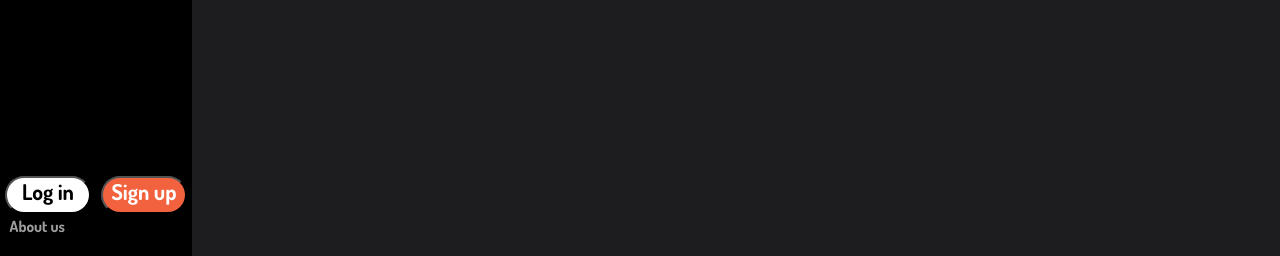
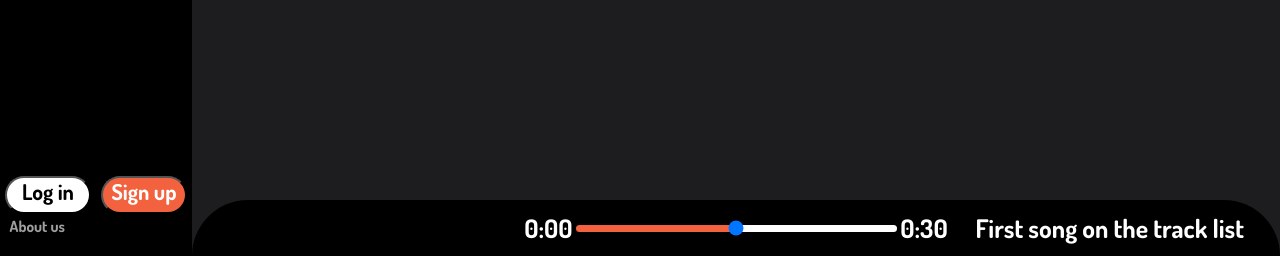
Before and after one commit to nKay83/Classic-Groove, a PHP site: page /index.php?page=index in a window 1280 px wide. Shown: the part 544-800 px from the top of the page. Run offline with PHP 8.4, Linux system fonts and the light colour scheme; some libraries are stand-ins or nearby versions.

Commit message:
create song control

```diff
--- a/src/compoment/productDetails.php
+++ b/src/compoment/productDetails.php
@@ -24,7 +24,7 @@
         <span>Favorite</span>
       </div>
     </div>
-    <h1 class="title">Trach list</h1>
+    <h1 class="title">Trach list"</h1>
     <div class="songs-container"></p>
       <p>A1 Get Off Of My Cloud</p>
       <p>A2The Last Time</p>
--- a/src/compoment/songControl.php
+++ b/src/compoment/songControl.php
@@ -0,0 +1,16 @@
+<div class="control-btn">
+  <i class="fa-solid fa-album-collection"></i>
+  <i class="fa-solid fa-heart"></i>
+  <i class="fa-solid fa-backward-step"></i>
+  <i class="fa-duotone fa-play"></i>
+  <i class="fa-solid fa-forward-step"></i>
+  <i class="fa-sharp fa-solid fa-volume"></i>
+</div>
+<div class="time-btn">
+  <span>0:00</span>
+  <input type="range" min="0" max="100" oninput="changeInputColorRange(this)">
+  <span>0:30</span>
+</div>
+<div class="note">
+  <span>First song on the track list</span>
+</div>
--- a/src/index.php
+++ b/src/index.php
@@ -13,6 +13,7 @@
   <link rel="stylesheet" href="style/mycart.css">
   <link rel="stylesheet" href="style/search.css" />
   <link rel="stylesheet" href="style/productDetails.css">
+  <link rel="stylesheet" href="style/songControl.css">
   <link rel="preconnect" href="https://fonts.googleapis.com">
   <link rel="preconnect" href="https://fonts.gstatic.com" crossorigin>
   <link href="https://fonts.googleapis.com/css2?family=Dosis:wght@700;800&display=swap" rel="stylesheet">
@@ -60,8 +61,8 @@
         ?>
 
       </div>
-      <div id="songControl">
-        <!-- <?php include 'compoment/songControl.php' ?> -->
+      <div id="song-control">
+        <?php include 'compoment/songControl.php' ?>
       </div>
   </div>
   </main>
--- a/src/js/effectPages.js
+++ b/src/js/effectPages.js
@@ -1 +1,9 @@
-console.log("Link script success!")
+let changeInputColorRange = (input) => {
+  let value = ((input.value - input.min) / (input.max - input.min)) * 100;
+  input.style.background =
+    "linear-gradient(to right, #f2623e 0%, #f2623e " +
+    value +
+    "%, #fff " +
+    value +
+    "%, white 100%)";
+};
--- a/src/style/reset.css
+++ b/src/style/reset.css
@@ -38,6 +38,10 @@ main {
 #content {
   padding-top: 7vh;
 }
-#songControl {
-  display: fixed;
+#song-control {
+  position: fixed;
+  width: 85%;
+  bottom: 0;
+  right: 0;
+  z-index: 10000;
 }
--- /dev/null
+++ b/src/style/songControl.css
@@ -0,0 +1,45 @@
+#song-control {
+  background-color: var(--bla);
+  display: flex;
+  justify-content: space-around;
+  align-items: center;
+  font-family: "Dosis", sans-serif;
+  height: 7vh;
+  font-size: 2vw;
+  border-top-right-radius: 100px;
+  border-top-left-radius: 100px;
+  padding: 0 10px;
+}
+
+#song-control > * {
+  width: 30%;
+  display: flex;
+  justify-content: space-around;
+}
+#song-control .control-btn {
+  padding: 0 15px;
+}
+
+#song-control .time-btn {
+  width: 40%;
+}
+
+#song-control .control-btn i {
+  color: var(--ora);
+}
+#song-control .time-btn,
+#song-control .note {
+  color: var(--whi);
+}
+
+#song-control .time-btn input {
+  width: 75%;
+  display: block;
+  margin: auto 0;
+  background: linear-gradient(to right, var(--ora) 0%, var(--ora) 50%, var(--whi) 50%, var(--whi) 100%);
+  border-radius: 8px;
+  height: 7px;
+  outline: none;
+  transition: background 450ms ease-in;
+  -webkit-appearance: none;
+}
```
